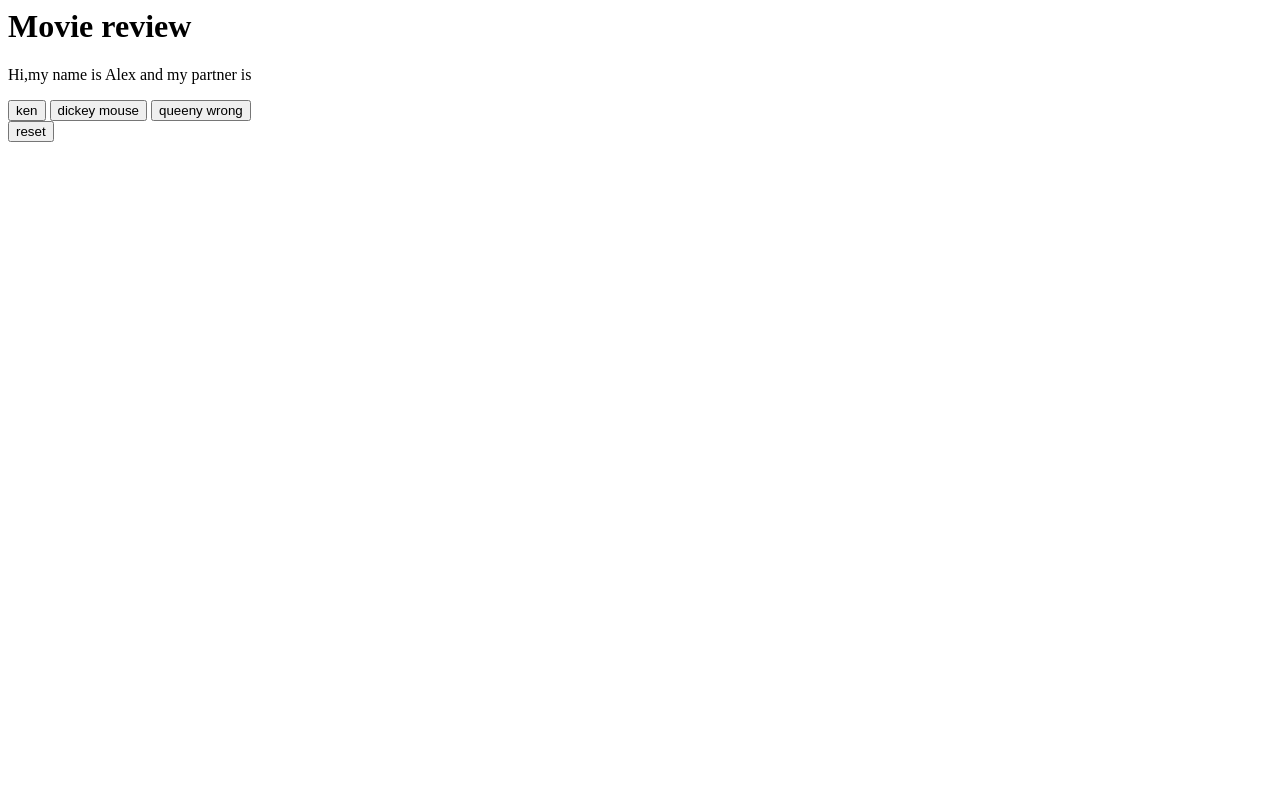
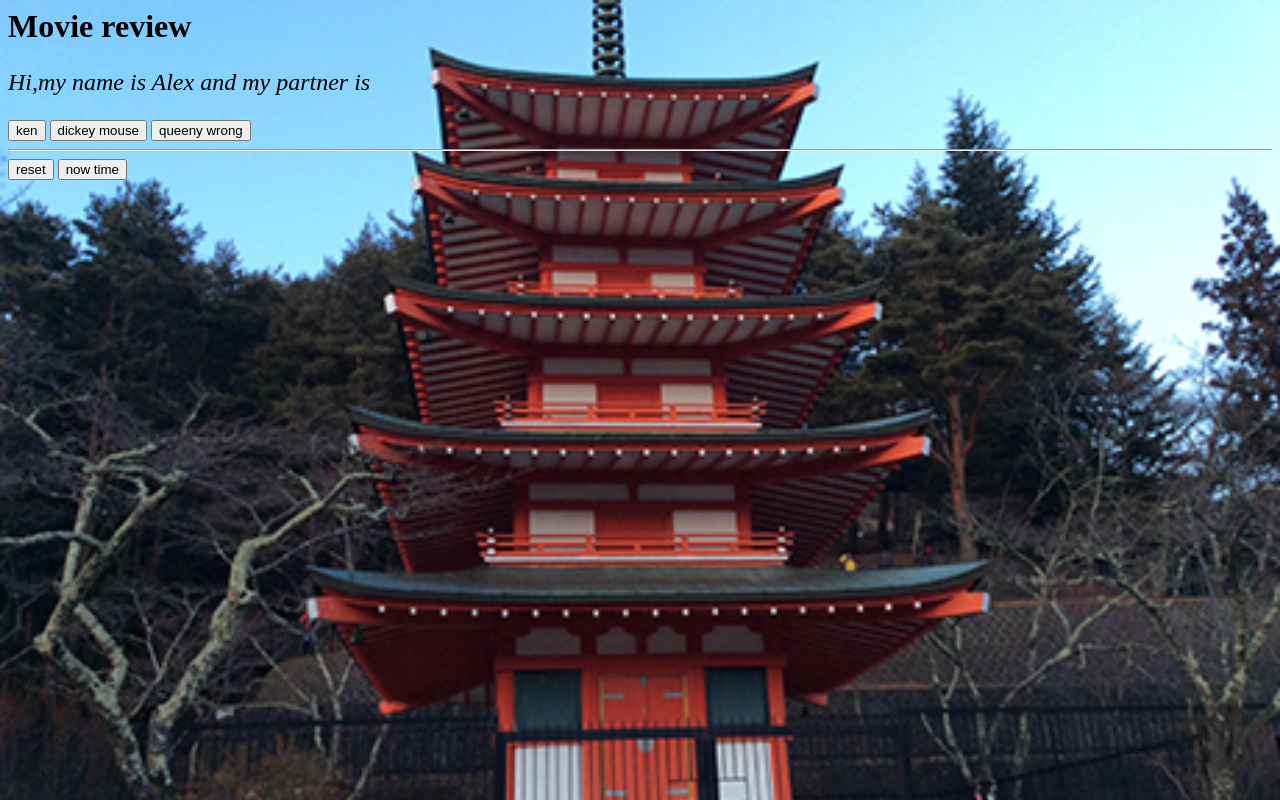
Before and after one commit to alexchan38168/alexchan38168.github.io, a plain HTML site: page index.html in a window 1280 px wide. Drawn offline with Linux system fonts and the light colour scheme.

Commit message:
Add files via upload

```diff
--- a/css/style1.css
+++ b/css/style1.css
@@ -1,3 +1,13 @@
 .s1 {
     margin: none;
 }
+
+body {
+    background-image: url("../image/05.jpg");
+    background-size: cover;
+}
+
+p {
+    font-size:24px;
+    font-style: italic;
+}
--- a/index.html
+++ b/index.html
@@ -13,7 +13,8 @@
             <button id = "demo2" type = "button" onclick=myf2() >dickey mouse</button>
             <button id = "demo3" type = "button" onclick=myf3() >queeny wrong</button>
         </div>
-    </hr>
+    <hr>
         <button id = "demo4" type = "button" onclick=myf4() >reset</button>
+        <button id = "demo5" type = "button" onclick=myf5()>now time</button>
     </body>
 </html>
--- a/js/index.js
+++ b/js/index.js
@@ -18,3 +18,9 @@ function myf4(){
     y.innerHTML="dickey mouse";
     z.innerHTML="queeny wrong";
 }
+function myf5(){
+    let currentDate = new Date();
+    let time = currentDate.getHours() + ":" + currentDate.getMinutes() + ":" + currentDate.getSeconds();
+    x=document.getElementById("demo5");
+    x.innerHTML=time;
+}
```
Also changed, not shown: image/05.jpg (added).
